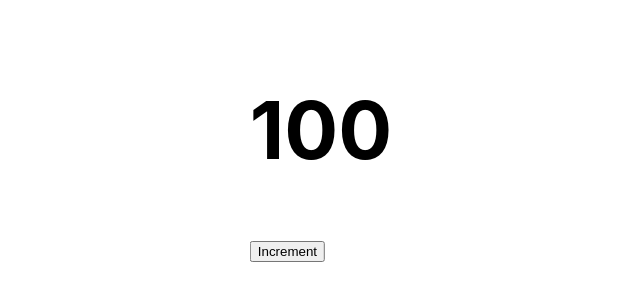
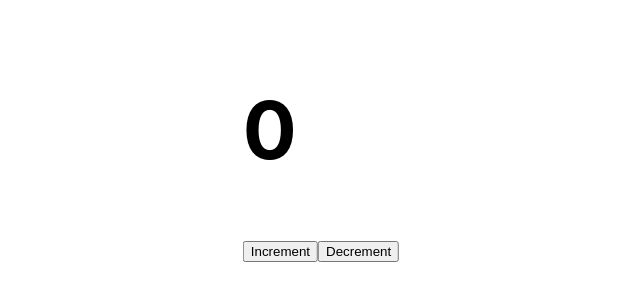
Before and after one commit to Jerga99/product-app-101-react, a React (Create React App) app: page / in a window 1280 px wide. Shown: the part 222-522 px from the top of the page, without its empty margins (319-959 px from the left). Built offline with nearby package versions, Linux system fonts and the light colour scheme.

Commit message:
Assignment State

```diff
--- a/src/counter/Counter.js
+++ b/src/counter/Counter.js
@@ -3,20 +3,22 @@ import { useState } from "react";
 import "./Counter.css";
 
 function Counter() {
-  const [count, setCount] = useState(100);
+  const [count, setCount] = useState(0);
 
-  const increment = () => {
-    setCount(count + 1);
+  const increment = (inc) => {
+    setCount(count + inc);
   }
 
   return (
     <div className="counter-container">
       <div>{count}</div>
 
-      <button onClick={increment}>
+      <button onClick={() => increment(+100)}>
         Increment
       </button>
-
+      <button onClick={() => increment(-50)}>
+        Decrement
+      </button>
     </div>
   )
 }
```
